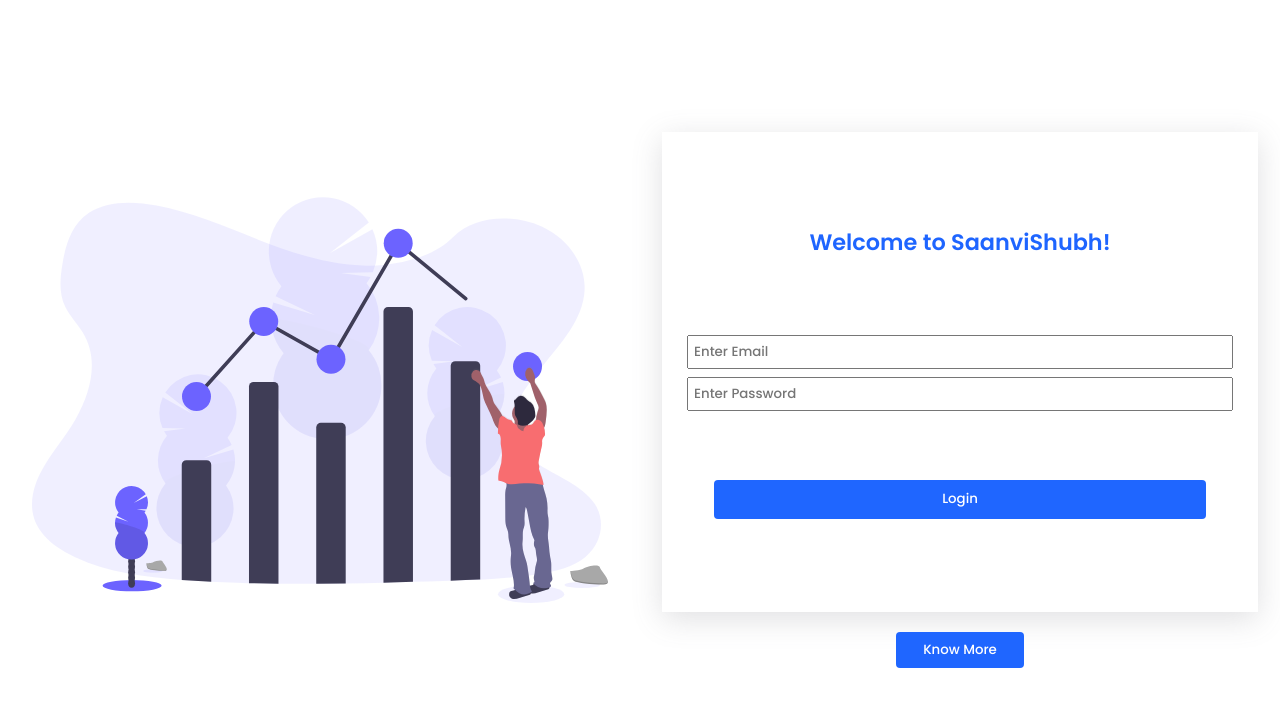
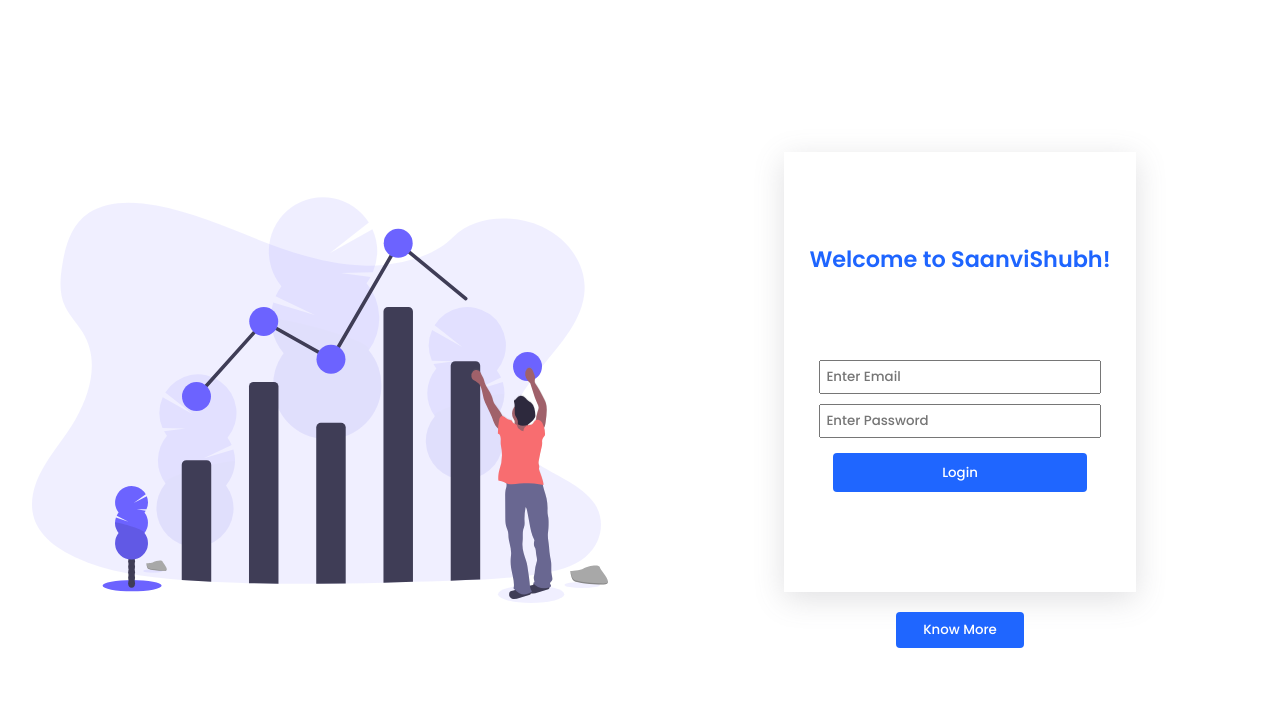
Before and after one commit to SaanviShubh/Inventory, a React (Create React App) app in the folder client/: page /login in a window 1280 px wide. Shown: the top 706 px of the page. Built offline with nearby package versions, Linux system fonts and the light colour scheme.

Commit message:
SearchBox, Filterbox Ui fixes

```diff
--- a/client/src/components/FilterBox/FilterBox.jsx
+++ b/client/src/components/FilterBox/FilterBox.jsx
@@ -39,9 +39,8 @@
       </div>
       {[...filteredArray].map((filter) => (
         <div>
+          {filter.action === filterType ? (
             <div className="search_result_table">
-            {filter.action === filterType ? (
-              <div>
               <div class="search_result_table_cell">{filter.Barcode}</div>
               <div class="search_result_table_cell">{filter.Date}</div>
               <div class="search_result_table_cell">{filter.cost_price}</div>
@@ -49,7 +48,6 @@
             </div>
           ) : null}
         </div>
-        </div>
       ))}
     </div>
   );
--- a/client/src/components/Searchbox/Searchbox.jsx
+++ b/client/src/components/Searchbox/Searchbox.jsx
@@ -55,13 +55,10 @@
                 <div class="search_result_table_head">Action</div>
               </div>
               <div className="search_result_table">
-                {tableUrl === "http://localhost:3000/" ? (
-                  <div>
-                    <div class="search_result_table_cell">
-                      {filtered.Barcode}
-                    </div>
+                <div class="search_result_table_cell">{filtered.Barcode}</div>
                 <div class="search_result_table_cell">{filtered.Date}</div>
                 <div class="search_result_table_cell">
+                  {tableUrl === "http://localhost:3000/" ? (
                     <span
                       className={
                         filtered.action === "Product added to stock"
@@ -77,16 +74,10 @@
                         ? "Dispatched"
                         : "Returned"}
                     </span>
+                  ) : (
+                    <span>-</span>
+                  )}
                 </div>
-                  </div>
-                ) : (
-                  <div>
-                    <div class="search_result_table_cell">
-                      {filtered.Barcode}
-                    </div>
-                    <div class="search_result_table_cell">{filtered.Date}</div>
-                  </div>
-                )}
               </div>
             </div>
           ))}
--- a/client/src/pages/LoginPage/Login.css
+++ b/client/src/pages/LoginPage/Login.css
@@ -29,7 +29,7 @@
 .login_inputs {
   /* border: 1px solid rgba(128, 128, 128, 0.466); */
   padding: 25px;
-  height: 60%;
+  height: 55%;
   display: flex;
   flex-direction: column;
   justify-content: space-evenly;
@@ -42,18 +42,28 @@
   font-size: 1.4rem;
   font-weight: 600;
   color: #1e65ff;
-  /* border-bottom: 3px solid #1e65ff; */
+  /* border-bottom: 6px solid #1e65ff; */
+}
+
+.login_inputs form {
+  /* border: 2px solid red; */
+  width: 100%;
+  padding: 10px;
+  display: flex;
+  flex-direction: column;
+  align-items: center;
 }
 
 .login_inputs input {
   padding: 5px;
-  margin-top: 8px;
+  margin-top: 10px;
   width: 100%;
 }
 
 .login_inputs button {
   width: 90%;
   padding: 0.6rem;
+  margin-top: 15px;
 }
 
 .know_more_btn {
--- a/client/src/pages/LoginPage/Login.jsx
+++ b/client/src/pages/LoginPage/Login.jsx
@@ -56,7 +56,7 @@
       <div className="login_inputs_wrapper">
         <div className="login_inputs">
           <p>Welcome to SaanviShubh!</p>
-          <div>
+          <form>
             <input
               // className="login_email"
               type="email"
@@ -71,9 +71,11 @@
               value={password}
               onChange={(e) => setPassword(e.target.value)}
             />
-          </div>
 
-          <button onClick={submitHandler}>Login</button>
+            <button onClick={submitHandler} type="submit">
+              Login
+            </button>
+          </form>
         </div>
         <button className="know_more_btn">Know More</button>
       </div>
```
Lines whose indentation alone changed are shown as unchanged.
